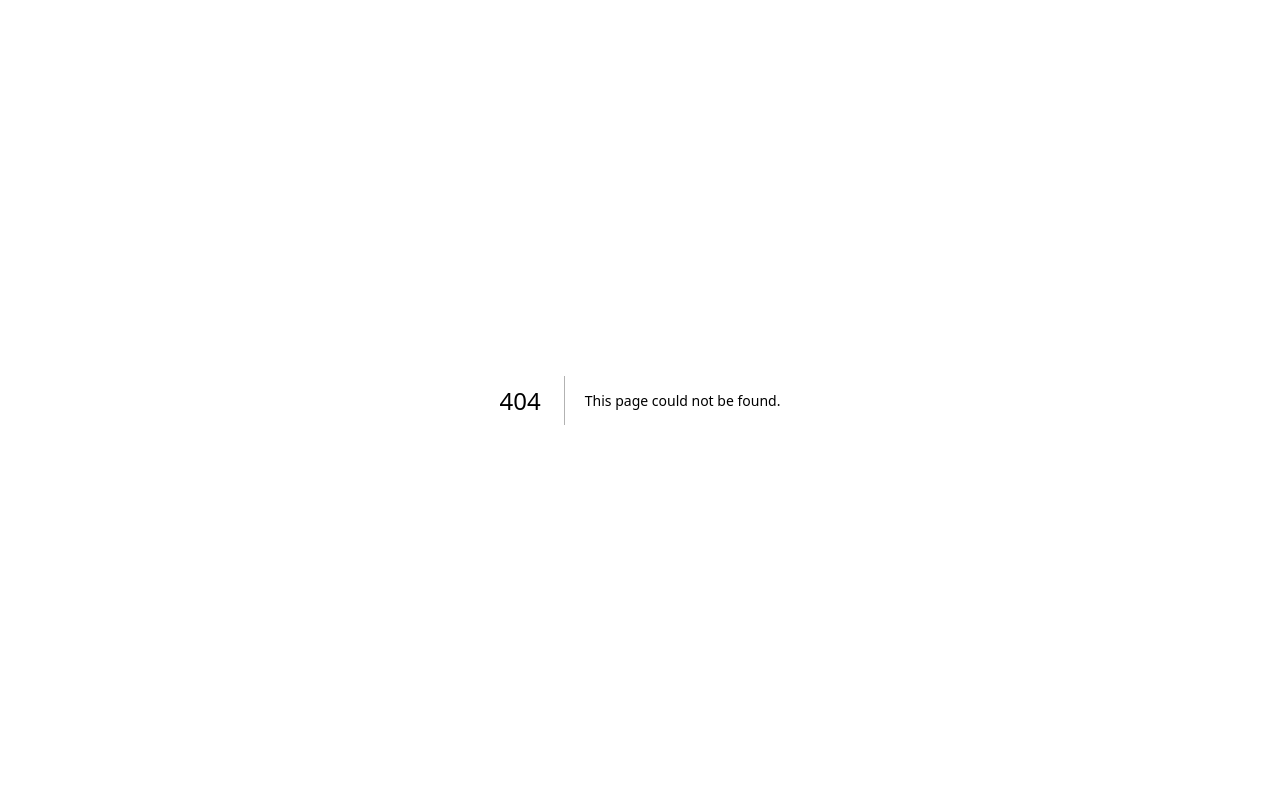
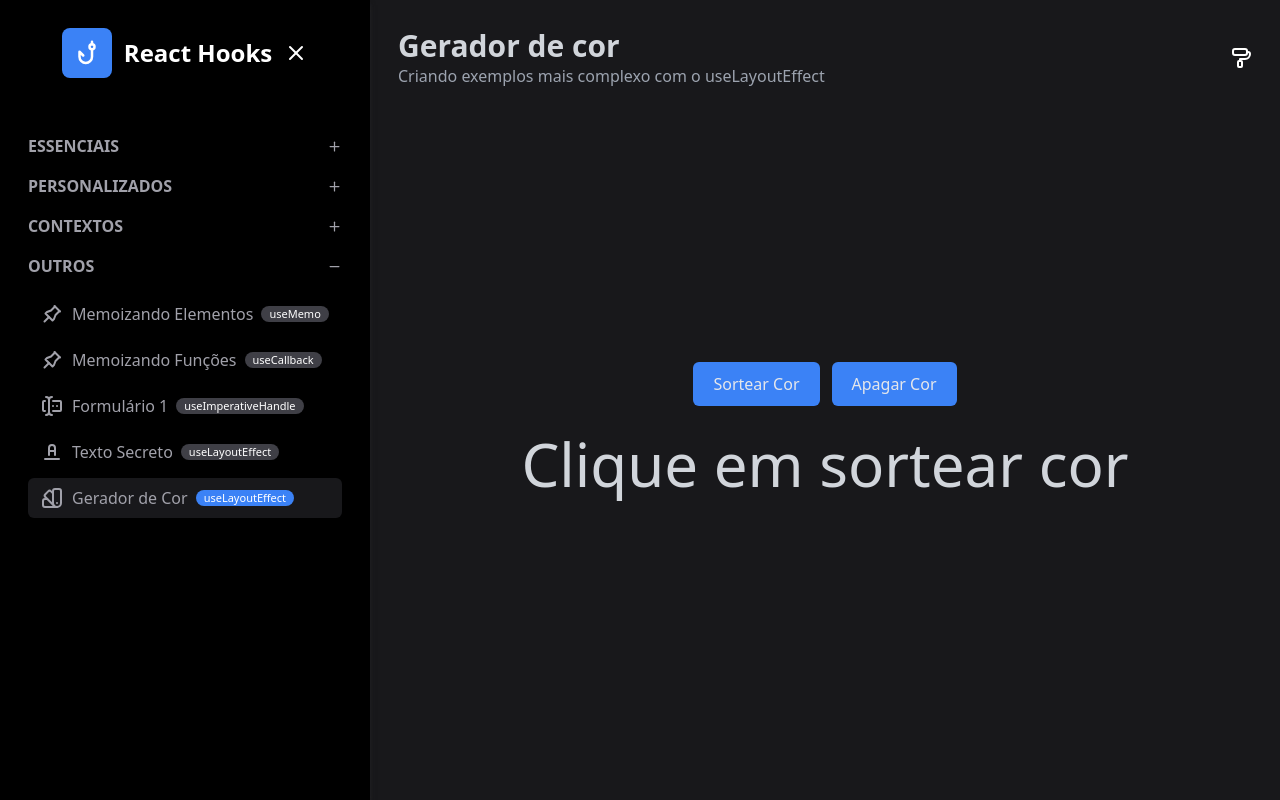
Before and after one commit to danielribas1105/cod3r-react-hooks, a Next.js app: page /outros/geradorDeCor in a window 1280 px wide. Before the commit this address had no page. Built offline with nearby package versions, Linux system fonts and the light colour scheme.

Commit message:
feat(hooks): utilização do useLayoutEffect

```diff
--- a/src/data/constants/secoesMenu.tsx
+++ b/src/data/constants/secoesMenu.tsx
@@ -1,6 +1,7 @@
 import {
 	IconAppWindow,
 	IconArrowsLeftRight,
+	IconColorSwatch,
 	IconDimensions,
 	IconForms,
 	IconLetterCase,
@@ -11,6 +12,7 @@ import {
 	IconRefreshAlert,
 	IconSection,
 	IconShoppingCart,
+	IconTextColor,
 	IconUsers,
 } from "@tabler/icons-react"
 
@@ -127,6 +129,18 @@ export const secoes = [
 				tag: "useImperativeHandle",
 				icone: <IconForms />,
 			},
+			{
+				titulo: "Texto Secreto",
+				url: "/outros/texto",
+				tag: "useLayoutEffect",
+				icone: <IconTextColor />,
+			},
+			{
+				titulo: "Gerador de Cor",
+				url: "/outros/geradorDeCor",
+				tag: "useLayoutEffect",
+				icone: <IconColorSwatch />,
+			},
 		],
 	},
 ]
--- /dev/null
+++ b/src/pages/outros/geradorDeCor.tsx
@@ -0,0 +1,46 @@
+import { useLayoutEffect, useRef, useState } from "react"
+import useBoolean from "@/data/hooks/useBoolean"
+import Pagina from "@/components/template/Pagina"
+import Flex from "@/components/template/Flex"
+import Display from "@/components/template/Display"
+import Botao from "@/components/template/Botao"
+
+export default function GeradorDeCor() {
+    //1 - mostrar a div condicionalmente
+    //2 - exibir texto no display: "Clique em sortear" ou "Cor aleatoria"
+    //3 - alterar a cor da div de acordo com a cor sorteada
+    const [mostrar, toggleMostrar, mostrarTrue, mostrarFalse] = useBoolean(false)
+    const [texto, setTexto] = useState("Clique em sortear cor")
+    const ref = useRef<any>()
+
+    function gerarCorAleatoria() {
+        const numeroAleatorioHexadecimal = Math.floor(Math.random() * 0xffffff)
+        const cor = numeroAleatorioHexadecimal.toString(16)
+        return cor
+    }
+
+    useLayoutEffect(() => {
+        if(mostrar) {
+            const cor = gerarCorAleatoria()
+            setTexto(`#${cor}`)
+            ref.current.style.backgroundColor = `#${cor}`
+        }else{
+            setTexto("Clique em sortear cor")
+        }
+    }, [mostrar])
+
+    return (
+        <Pagina titulo="Gerador de cor" subtitulo="Criando exemplos mais complexo com o useLayoutEffect">
+            <Flex>
+                <Botao texto="Sortear Cor" onClick={mostrarTrue}/>
+                <Botao texto="Apagar Cor" onClick={mostrarFalse}/>
+            </Flex>
+            <Display texto={texto}/>
+            {mostrar ? (
+                <div ref={ref} className="h-32 w-32"></div>
+            ) : (
+                ""
+            )}
+        </Pagina>
+    )
+}
--- /dev/null
+++ b/src/pages/outros/texto.tsx
@@ -0,0 +1,18 @@
+import Pagina from "@/components/template/Pagina";
+import { useLayoutEffect, useState } from "react";
+
+export default function Texto() {
+    const [texto, setTexto] = useState("Texto secreto!!!!!!!")
+
+    useLayoutEffect(() => {
+        setTexto("Olá!")
+    }, []) //as ações do useEffect acontecem depois do carregamento do componente
+
+    return (
+        <Pagina titulo="Texto secreto" subtitulo="Entendendo um problema do useEffect">
+            <p className="text-5xl text-gray-300">
+                {texto}
+            </p>
+        </Pagina>
+    )
+}
```
